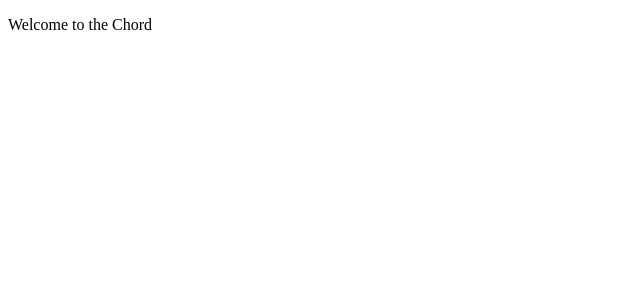
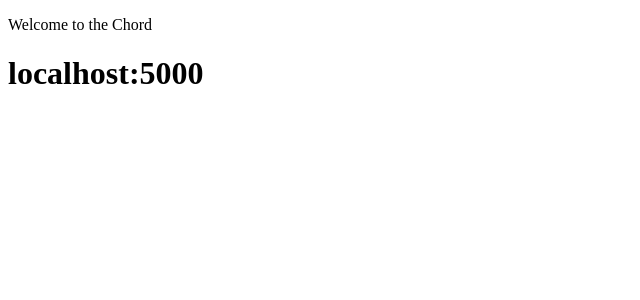
Before and after one commit to ktrip96/chord, a React (Create React App) app in the folder client/: page / in a window 1280 px wide. Shown: the top 300 px of the page, without its empty margins (0-640 px from the left). Built offline with nearby package versions, Linux system fonts and the light colour scheme; no server answers.

Commit message:
Rendering Nodes at screen

```diff
--- a/client/src/components/Chord.js
+++ b/client/src/components/Chord.js
@@ -4,6 +4,7 @@ import io from 'socket.io-client'
 export default function Chord() {
   // eslint-disable-next-line
   const [serverPort, setServerPort] = useState(5000)
+  const [portArray, setPortArray] = useState([{ ip: 'localhost:5000' }])
 
   useEffect(() => {
     let socket = io(`http://localhost:${serverPort}`)
@@ -15,7 +16,11 @@ export default function Chord() {
 
     socket.on('FRONT_join', ({ join_ip_port }) => {
       // TODO
+      // θέλει προσοχή, γιατί αν είμαι στον κόμβο 5001, το socket.on αφορά το socket
+      // του 5002, και έχει δεν ακούω τον boostrap
+      // Πρέπει κάπου να κρατήσω
       console.log(`${join_ip_port} joined the chord`)
+      setPortArray([...portArray, { ip: join_ip_port }])
       // κάνε update το array που κρατάει τα nodes που είναι αποθηκευμένα στο chord
     })
 
@@ -26,9 +31,32 @@ export default function Chord() {
     // })
   }, [serverPort])
 
+  const chordRender = portArray.map(({ ip }) => <h1>{ip}</h1>)
+  console.log('State is:', portArray)
   return (
     <div>
       <p>Welcome to the Chord</p>
+      {chordRender}
     </div>
   )
 }
+
+/**
+ * console.log('JOIN')
+ *  //* Κώδικας Front
+    socket.on('FRONT_initialise', () => {
+      socket.emit('FRONT_send_data', { ME })
+      front_socket = socket
+    })
+
+     // Kάθε φορά που κάνει κάποιος join στον Bootstrap
+      // στείλε στο Front το αντίστοιχο event.
+      front_socket && front_socket.emit('FRONT_join', { join_ip_port })
+
+
+    //* Κώδικας Front
+    socket.on('FRONT_initialise', () => {
+      socket.emit('FRONT_send_data', { ME })
+    })
+
+ */
```
